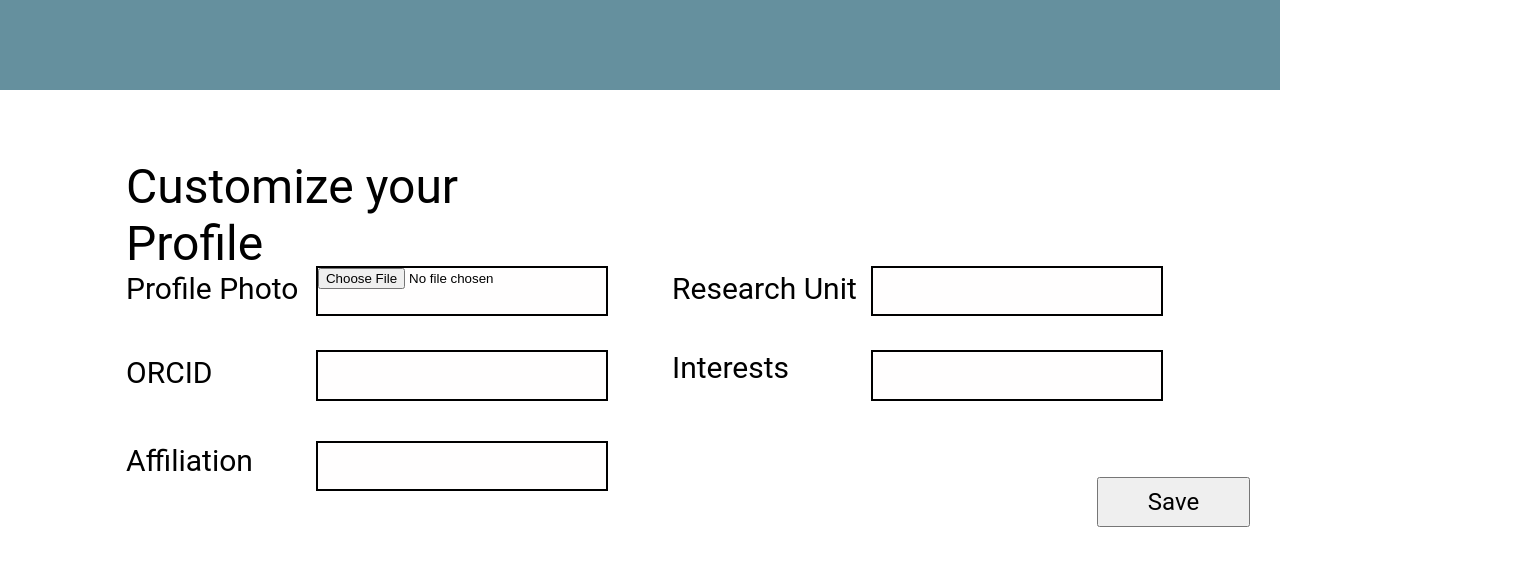
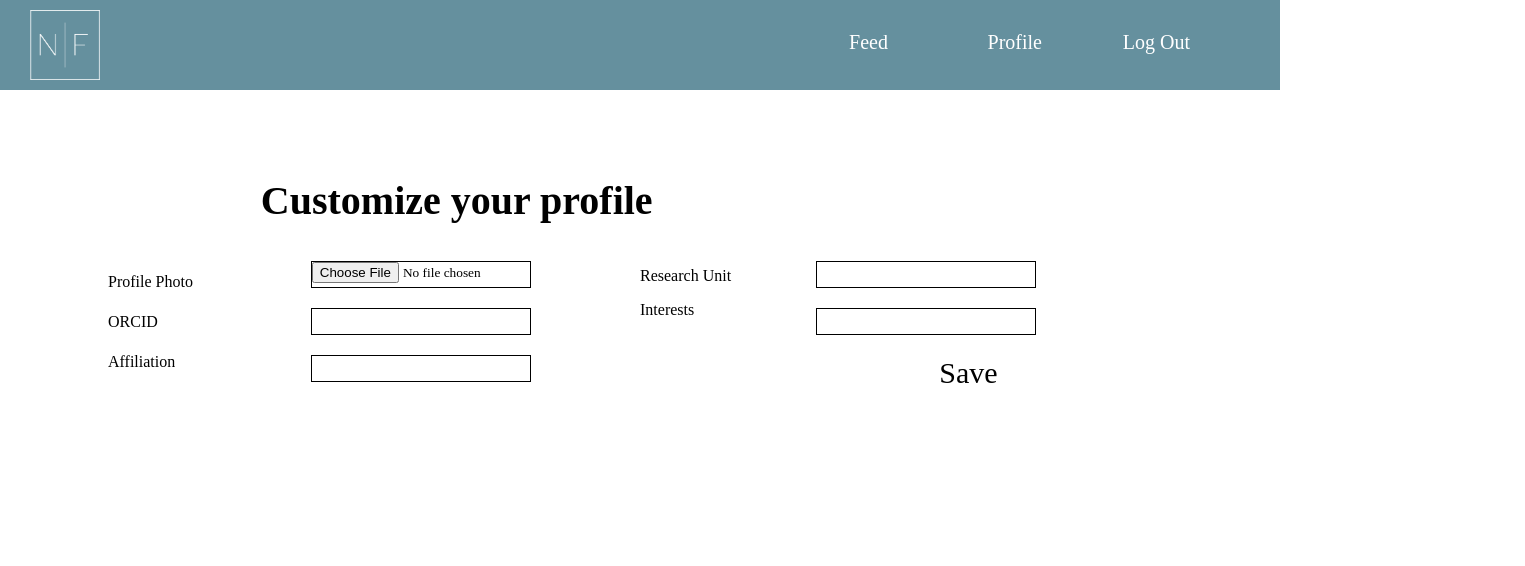
Before and after one commit to NewsFinder/NewsFinder, a plain HTML site: page Codigo/html/dados.html in a window 1280 px wide. Shown: the whole page, 1525 px wide, since content can reach past the window. Drawn offline with Linux system fonts and the light colour scheme.

Commit message:
css dados

```diff
--- a/Codigo/css/style.css
+++ b/Codigo/css/style.css
@@ -116,6 +116,92 @@ header ul li a:hover {
 
 }
 
+/*//////////////////////////////DADOS////////////////////////////////////////*/
+.dadosesq{
+    position: relative;
+    float: left;
+    width: 50%;
+    margin: 0 0 ;
+    top:150px;
+}
+
+.dadosdir{
+    position: relative;
+    float: left;
+    width: 50%;
+    margin: 0 0;
+    top:150px;
+
+}
+
+
+#orcid, #foto, #filiacao, #unidade, #interesses{
+    position: relative;
+    width: 220px;
+    height: 27px;
+    background: #FFFFFF;
+    border: 1px solid #000000;
+    box-sizing: border-box;
+    font-family: Drugs;
+    margin: 10px 50px;
+}
+
+
+.dadosdir2{
+    position: relative;
+    float: left;
+    width: 60%;
+    margin: 0 0;
+
+}
+
+.dadosesq2{
+    position: relative;
+    float: left;
+    width: 40%;
+    margin: 0 0;
+}
+
+.dadosdir3{
+    position: relative;
+    float: left;
+    width: 80%;
+    margin: 0 0;
+
+}
+
+.dadosesq3{
+    position: relative;
+    float: left;
+    width: 20%;
+    margin: 0 0;
+}
+
+.text{
+    margin-left: 100px;
+    margin-top: 22px;
+}
+
+.text2{
+    margin-top: 22px;
+
+}
+
+
+#Save{
+    background-color: transparent;
+    border: none;
+    font-size: 22px;
+    font-family: Drugs;
+    margin-top:10px;
+    margin-left: 33%;
+}
+
+#Save:hover{
+    color: #65909E;
+
+}
+
 
 
 /*///////////////PAGINA INICIAL///////////////////////////////////*/
@@ -202,7 +288,77 @@ header ul li a:hover {
     font-weight: bold;
 }
 
-/*////////////////////////////login////////////////////////////////////////////*/
+
+
+
+
+/*//////////////////////log in/////////////////////////*/
+.pass{
+    position: absolute;
+    left: 20%;
+    top: 332px;
+    font-size: 20px;
+    color: #000000;
+    margin: 0 0;
+
+}
+
+#email{
+    position: relative;
+    width: 300px;
+    height: 27px;
+    left: 22%;
+    top: 180px;
+    background: #FFFFFF;
+    border: 1px solid #000000;
+    box-sizing: border-box;
+}
+
+#password{
+    position: relative;
+    width: 300px;
+    height: 27px;
+    left:0%;
+    top: 230px;
+    background: #FFFFFF;
+    border: 1px solid #000000;
+    box-sizing: border-box;
+}
+
+#BLogin{
+    position: absolute;
+    width: 200px;
+    left: 40%;
+    top: 430px;
+    border: none;
+    background: #FFFFFF;
+    font-family: Drugs;
+    font-size: 22px;
+    color: #000000;
+}
+
+#BLogin:hover{
+    color: #65909E;
+    font-weight: bolder;
+}
+
+#BRecPass{
+    position: absolute;
+    width: 200px;
+    left: 40%;
+    top: 365px;
+    border: none;
+    background: #FFFFFF;
+    font-family: Drugs;
+    font-size: 14px;
+    color: #000000;
+}
+
+#BRecPass:hover{
+    color: #65909E;
+}
+
+/*
 
 .pass{
     position: absolute;
--- a/Codigo/html/dados.html
+++ b/Codigo/html/dados.html
@@ -1,210 +1,69 @@
 <!DOCTYPE html>
 <html>
 
-	<style>
-		.retangulo{
-				position: absolute;
-				z-index: 1;
-				width: 100%;
-				height: 90px;
-				left: 0px;
-				top: 0px;
-				background: #65909E;
-		}
+<link rel="stylesheet" href="../css/style.css">
 
-		.customize{
-			position: absolute;
-			width: 478px;
-			height: 57px;
-			left: 126px;
-			top: 158px;
+	<header>
+		<div class="logobranco"><img src="../resources/logobranco.png" alt="logo" width="70" height="70"/></div>
+		<div class="menu">
 
-			font-family: Roboto;
-			font-style: normal;
-			font-weight: normal;
-			line-height: normal;
-			font-size: 48px;
+			<nav class="nav">
+				<ul>
+					<li>
+						<a href="../html/feed.html">Feed</a>
+					</li>
 
-			color: #000000;
-		}
+					<li>
+						<a href="../html/perfil.html">Profile</a>
+					</li>
 
-		.upload{
-			position: absolute;
-			width: 182px;
-			height: 60px;
-			left: 126px;
-			top: 271px;
+					<li>
+						<button id="LogOut">Log Out</button>
+					</li>
 
-			font-family: Roboto;
-			font-style: normal;
-			font-weight: normal;
-			line-height: normal;
-			font-size: 30px;
-
-			color: #000000;
-
-		}
-
-		.orcid{
-			position: absolute;
-			width: 182px;
-			height: 69px;
-			left: 126px;
-			top: 355px;
-
-			font-family: Roboto;
-			font-style: normal;
-			font-weight: normal;
-			line-height: normal;
-			font-size: 30px;
-
-			color: #000000;
-		}
-
-		.filiacao{
-			position: absolute;
-			width: 182px;
-			height: 68px;
-			left: 126px;
-			top: 443px;
-
-			font-family: Roboto;
-			font-style: normal;
-			font-weight: normal;
-			line-height: normal;
-			font-size: 30px;
-
-			color: #000000;
-		}
-
-		.unidade{
-			position: absolute;
-			width: 191px;
-			height: 60px;
-			left: 672px;
-			top: 271px;
-
-			font-family: Roboto;
-			font-style: normal;
-			font-weight: normal;
-			line-height: normal;
-			font-size: 30px;
-
-			color: #000000;
-		}
-
-		.interesses{
-			position: absolute;
-			width: 191px;
-			height: 69px;
-			left: 672px;
-			top: 350px;
-
-			font-family: Roboto;
-			font-style: normal;
-			font-weight: normal;
-			line-height: normal;
-			font-size: 30px;
-
-			color: #000000;
-		}
-
-		.b_foto{
-			position: absolute;
-			width: 292.32px;
-			height: 50.31px;
-			left: 315.94px;
-			top: 265.78px;
-
-			background: #FFFEFE;
-			border: 2px solid #000000;
-			box-sizing: border-box;
-		}
-
-		.b_orcid{
-			position: absolute;
-			width: 292.32px;
-			height: 50.31px;
-			left: 315.94px;
-			top: 350.31px;
-
-			background: #FFFEFE;
-			border: 2px solid #000000;
-			box-sizing: border-box;
-		}
-
-		.b_filiacao{
-			position: absolute;
-			width: 292.32px;
-			height: 50.31px;
-			left: 315.94px;
-			top: 440.87px;
-
-			background: #FFFEFE;
-			border: 2px solid #000000;
-			box-sizing: border-box;
-		}
-
-		.b_unidade{
-			position: absolute;
-			width: 292.32px;
-			height: 50.31px;
-			left: 870.78px;
-			top: 265.78px;
-
-			background: #FFFEFE;
-			border: 2px solid #000000;
-			box-sizing: border-box;
-		}
-
-		.b_interesses{
-			position: absolute;
-			width: 292.32px;
-			height: 50.31px;
-			left: 870.78px;
-			top: 350.31px;
-
-			background: #FFFEFE;
-			border: 2px solid #000000;
-			box-sizing: border-box;
-		}
-
-		.bsave{
-			position: absolute;
-			width: 153px;
-			height: 50px;
-			left: 1097px;
-			top: 477px;
-
-			font-family: Roboto;
-			font-style: normal;
-			font-weight: normal;
-			line-height: normal;
-			font-size: 24px;
-
-			color: #000000;
-		}
-
-	</style>
+				</ul>
+			</nav>
+		</div>
+	</header>
 
 	<body>
 
-		<div class="customize">Customize your Profile </div>
-		<div class="retangulo"></div>
-		<div class="upload">Profile Photo </div>
-		<div class="orcid">ORCID </div>
-		<div class="filiacao">Affiliation </div>
-		<div class="unidade">Research Unit </div>
-		<div class="interesses">Interests </div>
+	<h1>Customize your profile </h1>
 
-		<input id="foto" type="file" class="b_foto">
-		<input id="orcid" type="text" class="b_orcid">
-		<input id="filiacao" type="text" class="b_filiacao">
-		<input id="unidade" type="text" class="b_unidade">
-		<input id="interesses" type="text" class="b_interesses">
+	<div class="dadosesq">
+		<div class="dadosesq2">
+			<p class="text">Profile Photo </p>
+			<p class="text">ORCID </p>
+			<p class="text">Affiliation </p>
+		</div>
 
-		<button type="button" id="Save" class = "bsave"><span class="text1">Save</span></button>
+		<div class="dadosdir2">
 
+			<input id="foto" type="file" class="b_foto">
+
+			<input id="orcid" type="text" class="b_orcid">
+
+			<input id="filiacao" type="text" class="b_filiacao">
+		</div>
+	</div>
+
+	<div class="dadosdir">
+
+		<div class="dadosesq3">
+
+			<p>Research Unit </p>
+			<p>Interests </p>
+		</div>
+
+		<div class="dadosdir3">
+
+			<input id="unidade" type="text" class="b_unidade">
+			<input id="interesses" type="text" class="b_interesses">
+			<br>
+			<button type="button" id="Save" class = "bsave"><span class="text1">Save</span></button>
+
+		</div>
+	</div>
 		<script src="https://www.gstatic.com/firebasejs/5.5.1/firebase.js"></script>
 		<script>
 		  // Initialize Firebase
```
